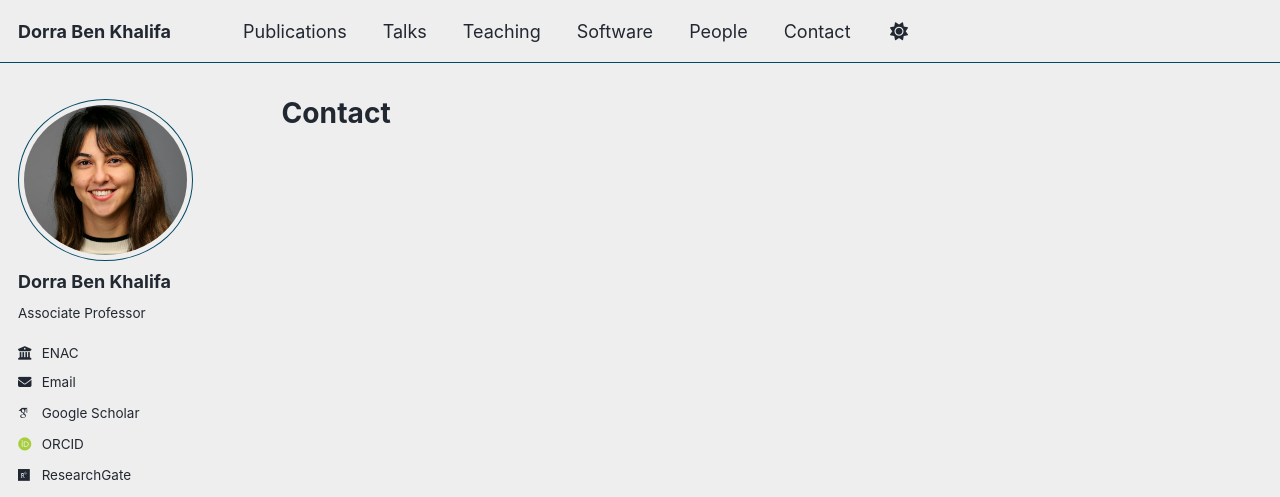
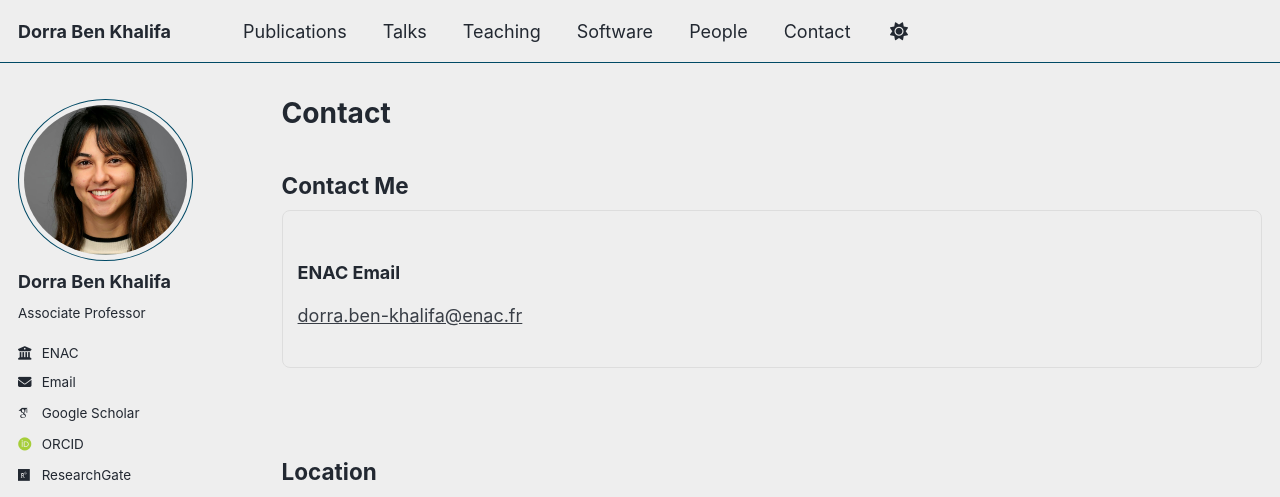
Before and after one commit to dbenkhalifa/dbenkhalifa.github.io, a Jekyll site: the page built from _pages/contact.md, in a window 1280 px wide and 1194 px high. Shown: the top 497 px of the window. Built offline with Jekyll 4.4.1, drawn with Linux system fonts in a browser that asks for light colours; some web fonts are replaced; a script that is not in the unit is left out; grey boxes are pictures that could not be loaded.

Commit message:
Update contact.md

```diff
--- a/_pages/contact.md
+++ b/_pages/contact.md
@@ -5,3 +5,32 @@ permalink: /contact/
 author_profile: true   # <-- enables sidebar
 show_sidebar: true     # <-- ensures it is shown
 ---
+
+
+## Contact Me
+
+<div style="display:flex; flex-wrap:wrap; gap:20px;">
+
+  <!-- ENAC Email -->
+  <div style="flex:1; min-width:250px; padding:15px; border:1px solid #ddd; border-radius:8px;">
+    <h3>ENAC Email</h3>
+    <p><a href="mailto:dorra.ben-khalifa@enac.fr">dorra.ben-khalifa@enac.fr</a></p>
+  </div>
+
+</div>
+
+<br/>
+
+## Location
+
+<div style="max-width:600px;">
+<iframe
+  src="https://www.google.com/maps/embed?pb=!1m18!1m12!1m3!1d11564.821426114535!2d1.4918245479028271!3d43.56060387540745!2m3!1f0!2f0!3f0!3m2!1i1024!2i768!4f13.1!3m3!1m2!1s0x12aebdcc97f63627%3A0x4973c9f85bbbf5fd!2s%C3%89cole%20Nationale%20de%20l%27Aviation%20Civile!5e0!3m2!1sfr!2sfr!4v1712311232923!5m2!1sfr!2sfr"
+  width="100%"
+  height="300"
+  style="border:0;"
+  allowfullscreen=""
+  loading="lazy"
+  referrerpolicy="no-referrer-when-downgrade">
+</iframe>
+</div>
```
